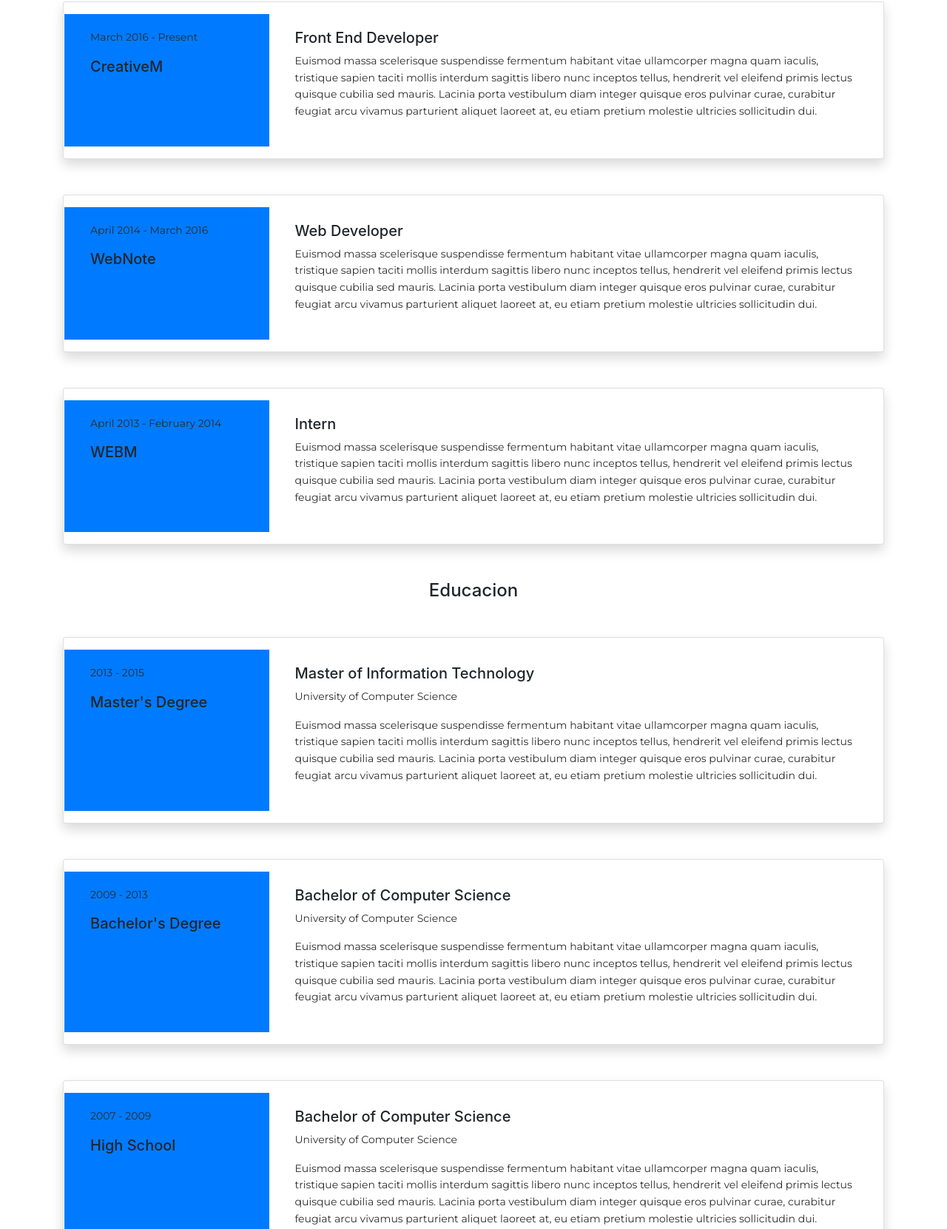
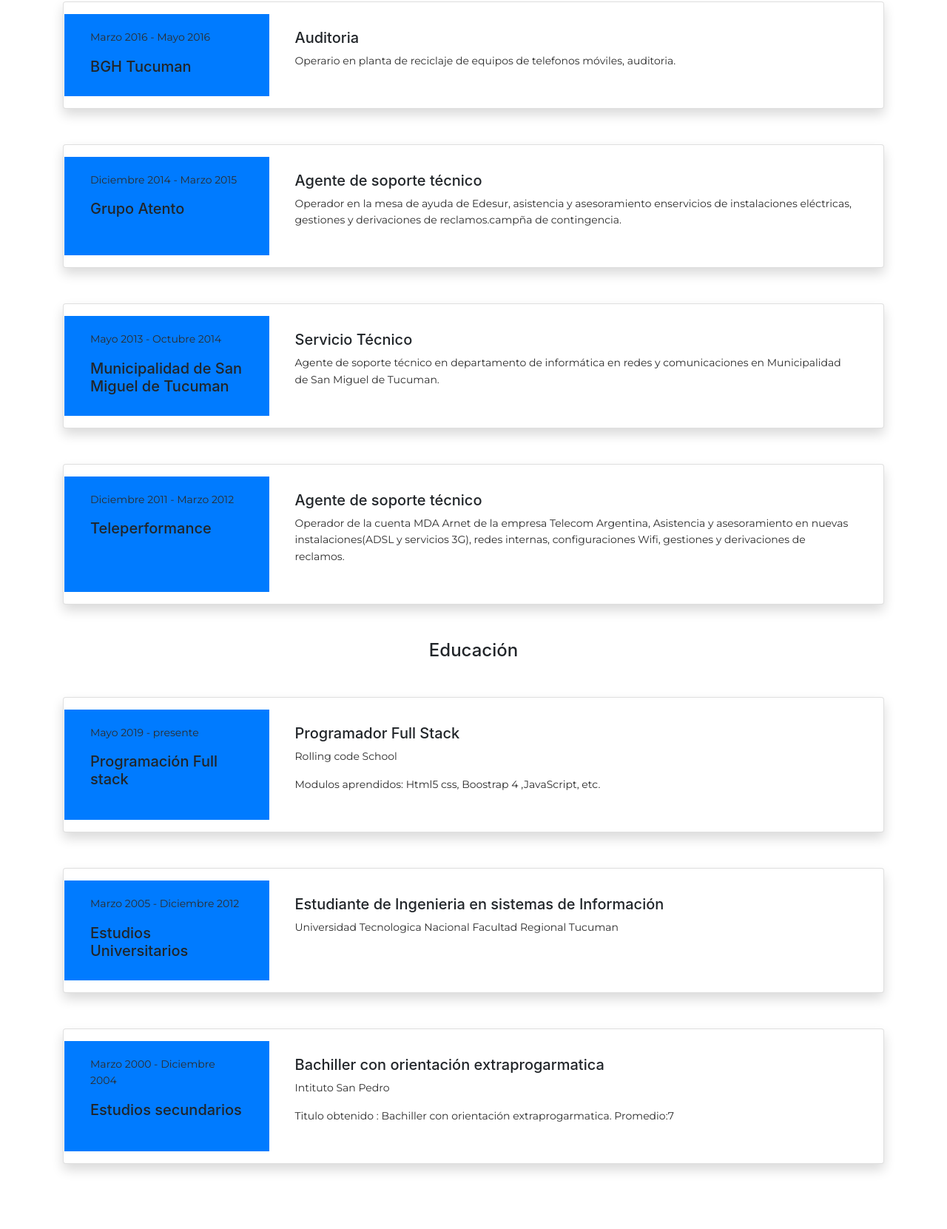
Before and after one commit to MyriamGramajo/MyriamGramajo.github.io, a plain HTML site: page index.html in a window 1280 px wide. Shown: the part 1479-3140 px from the top of the page at 74% size. After the commit the page ends 3100 px from the top, so only its background shows below. Drawn offline with nearby package versions, Linux system fonts and the light colour scheme.

Commit message:
modificacion de estudios y experiencia laboral

```diff
--- a/index.html
+++ b/index.html
@@ -98,10 +98,9 @@
                         <div class="col-md-6">
                             <div class="progress-container progress-secondary"><span class="progress-badge">HTML</span>
                                 <div class="progress">
-                                    <div class="progress-bar "
-                                        data-aos="progress-full" data-aos-offset="10" data-aos-duration="2000"
-                                        role="progressbar" aria-valuenow="60" aria-valuemin="0" aria-valuemax="100"
-                                        style="width: 80%;"></div>
+                                    <div class="progress-bar " data-aos="progress-full" data-aos-offset="10"
+                                        data-aos-duration="2000" role="progressbar" aria-valuenow="60" aria-valuemin="0"
+                                        aria-valuemax="100" style="width: 80%;"></div>
                                     <span class="progress-value">80%</span>
                                 </div>
                             </div>
@@ -109,10 +108,10 @@
                         <div class="col-md-6">
                             <div class="progress-container progress-primary"><span class="progress-badge">CSS</span>
                                 <div class="progress">
-                                    <div class="progress-bar "
-                                        data-aos="progress-full" data-aos-offset="10" data-aos-duration="2000"
-                                        role="progressbar" aria-valuenow="60" aria-valuemin="0" aria-valuemax="100"
-                                        style="width: 75%;"></div><span class="progress-value">75%</span>
+                                    <div class="progress-bar " data-aos="progress-full" data-aos-offset="10"
+                                        data-aos-duration="2000" role="progressbar" aria-valuenow="60" aria-valuemin="0"
+                                        aria-valuemax="100" style="width: 75%;"></div><span
+                                        class="progress-value">75%</span>
                                 </div>
                             </div>
                         </div>
@@ -122,20 +121,20 @@
                             <div class="progress-container progress-primary"><span
                                     class="progress-badge">JavaScript</span>
                                 <div class="progress">
-                                    <div class="progress-bar "
-                                        data-aos="progress-full" data-aos-offset="10" data-aos-duration="2000"
-                                        role="progressbar" aria-valuenow="60" aria-valuemin="0" aria-valuemax="100"
-                                        style="width: 60%;"></div><span class="progress-value">60%</span>
+                                    <div class="progress-bar " data-aos="progress-full" data-aos-offset="10"
+                                        data-aos-duration="2000" role="progressbar" aria-valuenow="60" aria-valuemin="0"
+                                        aria-valuemax="100" style="width: 60%;"></div><span
+                                        class="progress-value">60%</span>
                                 </div>
                             </div>
                         </div>
                         <div class="col-md-6">
                             <div class="progress-container progress-primary"><span class="progress-badge">SASS</span>
                                 <div class="progress">
-                                    <div class="progress-bar"
-                                        data-aos="progress-full" data-aos-offset="10" data-aos-duration="2000"
-                                        role="progressbar" aria-valuenow="60" aria-valuemin="0" aria-valuemax="100"
-                                        style="width: 20%;"></div><span class="progress-value">20%</span>
+                                    <div class="progress-bar" data-aos="progress-full" data-aos-offset="10"
+                                        data-aos-duration="2000" role="progressbar" aria-valuenow="60" aria-valuemin="0"
+                                        aria-valuemax="100" style="width: 20%;"></div><span
+                                        class="progress-value">20%</span>
                                 </div>
                             </div>
                         </div>
@@ -145,10 +144,10 @@
                             <div class="progress-container progress-primary"><span
                                     class="progress-badge">Bootstrap</span>
                                 <div class="progress">
-                                    <div class="progress-bar"
-                                        data-aos="progress-full" data-aos-offset="10" data-aos-duration="2000"
-                                        role="progressbar" aria-valuenow="60" aria-valuemin="0" aria-valuemax="100"
-                                        style="width: 75%;"></div><span class="progress-value">75%</span>
+                                    <div class="progress-bar" data-aos="progress-full" data-aos-offset="10"
+                                        data-aos-duration="2000" role="progressbar" aria-valuenow="60" aria-valuemin="0"
+                                        aria-valuemax="100" style="width: 75%;"></div><span
+                                        class="progress-value">75%</span>
                                 </div>
                             </div>
                         </div>
@@ -156,10 +155,10 @@
                             <div class="progress-container progress-primary"><span
                                     class="progress-badge">Photoshop</span>
                                 <div class="progress">
-                                    <div class="progress-bar"
-                                        data-aos="progress-full" data-aos-offset="10" data-aos-duration="2000"
-                                        role="progressbar" aria-valuenow="60" aria-valuemin="0" aria-valuemax="100"
-                                        style="width: 30%;"></div><span class="progress-value">30%</span>
+                                    <div class="progress-bar" data-aos="progress-full" data-aos-offset="10"
+                                        data-aos-duration="2000" role="progressbar" aria-valuenow="60" aria-valuemin="0"
+                                        aria-valuemax="100" style="width: 30%;"></div><span
+                                        class="progress-value">30%</span>
                                 </div>
                             </div>
                         </div>
@@ -221,43 +220,59 @@
                     <div class="col-md-3 bg-primary aos-init aos-animate" data-aos="fade-right" data-aos-offset="50"
                         data-aos-duration="500">
                         <div class="card-body cc-experience-header">
-                            <p>March 2016 - Present</p>
-                            <div class="h5">CreativeM</div>
+                            <p>Marzo 2016 - Mayo 2016</p>
+                            <div class="h5">BGH Tucuman</div>
                         </div>
                     </div>
                     <div class="col-md-9 aos-init aos-animate" data-aos="fade-left" data-aos-offset="50"
                         data-aos-duration="500">
                         <div class="card-body">
-                            <div class="h5">Front End Developer</div>
-                            <p>Euismod massa scelerisque suspendisse fermentum habitant vitae ullamcorper magna quam
-                                iaculis, tristique sapien taciti mollis interdum sagittis libero nunc inceptos
-                                tellus, hendrerit vel eleifend primis lectus quisque cubilia sed mauris. Lacinia
-                                porta vestibulum diam integer quisque eros pulvinar curae, curabitur feugiat arcu
-                                vivamus parturient aliquet laoreet at, eu etiam pretium molestie ultricies
-                                sollicitudin dui.</p>
+                            <div class="h5">Auditoria</div>
+                            <p>Operario en planta de reciclaje de equipos de telefonos móviles, auditoria.
+                            </p>
                         </div>
                     </div>
                 </div>
             </div>
+
+            <div class="card shadow my-5 p-3 mb-5 bg-white rounded">
+                <div class="row ">
+                    <div class="col-md-3 bg-primary aos-init aos-animate" data-aos="fade-right" data-aos-offset="50"
+                        data-aos-duration="500">
+                        <div class="card-body cc-experience-header">
+                            <p>Diciembre 2014 - Marzo 2015</p>
+                            <div class="h5">Grupo Atento</div>
+                        </div>
+                    </div>
+                    <div class="col-md-9 aos-init aos-animate" data-aos="fade-left" data-aos-offset="50"
+                        data-aos-duration="500">
+                        <div class="card-body">
+                            <div class="h5">Agente de soporte técnico</div>
+                            <p>Operador en la mesa de ayuda de Edesur, asistencia y asesoramiento enservicios de
+                                instalaciones eléctricas, gestiones y derivaciones de reclamos.campña de contingencia.
+                            </p>
+                        </div>
+                    </div>
+                </div>
+            </div>
+
+
+
             <div class="card my-3 shadow my-5 p-3 mb-5 bg-white rounded">
                 <div class="row">
                     <div class="col-md-3 bg-primary aos-init aos-animate" data-aos="fade-right" data-aos-offset="50"
                         data-aos-duration="500">
                         <div class="card-body cc-experience-header">
-                            <p>April 2014 - March 2016</p>
-                            <div class="h5">WebNote</div>
+                            <p>Mayo 2013 - Octubre 2014</p>
+                            <div class="h5">Municipalidad de San Miguel de Tucuman</div>
                         </div>
                     </div>
                     <div class="col-md-9 aos-init aos-animate" data-aos="fade-left" data-aos-offset="50"
                         data-aos-duration="500">
                         <div class="card-body">
-                            <div class="h5">Web Developer</div>
-                            <p>Euismod massa scelerisque suspendisse fermentum habitant vitae ullamcorper magna quam
-                                iaculis, tristique sapien taciti mollis interdum sagittis libero nunc inceptos
-                                tellus, hendrerit vel eleifend primis lectus quisque cubilia sed mauris. Lacinia
-                                porta vestibulum diam integer quisque eros pulvinar curae, curabitur feugiat arcu
-                                vivamus parturient aliquet laoreet at, eu etiam pretium molestie ultricies
-                                sollicitudin dui.</p>
+                            <div class="h5">Servicio Técnico</div>
+                            <p>Agente de soporte técnico en departamento de informática en redes y comunicaciones en
+                                Municipalidad de San Miguel de Tucuman.</p>
                         </div>
                     </div>
                 </div>
@@ -267,19 +282,16 @@
                     <div class="col-md-3 bg-primary aos-init" data-aos="fade-right" data-aos-offset="50"
                         data-aos-duration="500">
                         <div class="card-body cc-experience-header">
-                            <p>April 2013 - February 2014</p>
-                            <div class="h5">WEBM</div>
+                            <p>Diciembre 2011 - Marzo 2012</p>
+                            <div class="h5">Teleperformance</div>
                         </div>
                     </div>
                     <div class="col-md-9 aos-init" data-aos="fade-left" data-aos-offset="50" data-aos-duration="500">
                         <div class="card-body">
-                            <div class="h5">Intern</div>
-                            <p>Euismod massa scelerisque suspendisse fermentum habitant vitae ullamcorper magna quam
-                                iaculis, tristique sapien taciti mollis interdum sagittis libero nunc inceptos
-                                tellus, hendrerit vel eleifend primis lectus quisque cubilia sed mauris. Lacinia
-                                porta vestibulum diam integer quisque eros pulvinar curae, curabitur feugiat arcu
-                                vivamus parturient aliquet laoreet at, eu etiam pretium molestie ultricies
-                                sollicitudin dui.</p>
+                            <div class="h5">Agente de soporte técnico</div>
+                            <p>Operador de la cuenta MDA Arnet de la empresa Telecom Argentina, Asistencia y
+                                asesoramiento en nuevas instalaciones(ADSL y servicios 3G), redes internas,
+                                configuraciones Wifi, gestiones y derivaciones de reclamos.</p>
                         </div>
                     </div>
                 </div>
@@ -292,27 +304,22 @@
     <section>
         <div class="container">
 
-            <div class="h4 text-center mb-4 title">Educacion</div>
+            <div class="h4 text-center mb-4 title">Educación</div>
             <div class="card my-3 shadow my-5 p-3 mb-5 bg-white rounded">
                 <div class="row ">
                     <div class="col-md-3 bg-primary aos-init aos-animate" data-aos="fade-right" data-aos-offset="50"
                         data-aos-duration="500">
                         <div class="card-body cc-education-header">
-                            <p>2013 - 2015</p>
-                            <div class="h5">Master's Degree</div>
+                            <p> Mayo 2019 - presente</p>
+                            <div class="h5">Programación Full stack</div>
                         </div>
                     </div>
                     <div class="col-md-9 aos-init aos-animate" data-aos="fade-left" data-aos-offset="50"
                         data-aos-duration="500">
                         <div class="card-body">
-                            <div class="h5">Master of Information Technology</div>
-                            <p class="category">University of Computer Science</p>
-                            <p>Euismod massa scelerisque suspendisse fermentum habitant vitae ullamcorper magna quam
-                                iaculis, tristique sapien taciti mollis interdum sagittis libero nunc inceptos
-                                tellus, hendrerit vel eleifend primis lectus quisque cubilia sed mauris. Lacinia
-                                porta vestibulum diam integer quisque eros pulvinar curae, curabitur feugiat arcu
-                                vivamus parturient aliquet laoreet at, eu etiam pretium molestie ultricies
-                                sollicitudin dui.</p>
+                            <div class="h5">Programador Full Stack</div>
+                            <p class="category">Rolling code School</p>
+                            <p>Modulos aprendidos: Html5 css, Boostrap 4 ,JavaScript, etc.</p>
                         </div>
                     </div>
                 </div>
@@ -322,20 +329,15 @@
                     <div class="col-md-3 bg-primary aos-init" data-aos="fade-right" data-aos-offset="50"
                         data-aos-duration="500">
                         <div class="card-body cc-education-header">
-                            <p>2009 - 2013</p>
-                            <div class="h5">Bachelor's Degree</div>
+                            <p>Marzo 2005 - Diciembre 2012</p>
+                            <div class="h5">Estudios Universitarios</div>
                         </div>
                     </div>
                     <div class="col-md-9 aos-init" data-aos="fade-left" data-aos-offset="50" data-aos-duration="500">
                         <div class="card-body">
-                            <div class="h5">Bachelor of Computer Science</div>
-                            <p class="category">University of Computer Science</p>
-                            <p>Euismod massa scelerisque suspendisse fermentum habitant vitae ullamcorper magna quam
-                                iaculis, tristique sapien taciti mollis interdum sagittis libero nunc inceptos
-                                tellus, hendrerit vel eleifend primis lectus quisque cubilia sed mauris. Lacinia
-                                porta vestibulum diam integer quisque eros pulvinar curae, curabitur feugiat arcu
-                                vivamus parturient aliquet laoreet at, eu etiam pretium molestie ultricies
-                                sollicitudin dui.</p>
+                            <div class="h5">Estudiante de Ingenieria en sistemas de Información</div>
+                            <p class="category">Universidad Tecnologica Nacional Facultad Regional Tucuman</p>
+                            <p></p>
                         </div>
                     </div>
                 </div>
@@ -345,20 +347,17 @@
                     <div class="col-md-3 bg-primary aos-init" data-aos="fade-right" data-aos-offset="50"
                         data-aos-duration="500">
                         <div class="card-body cc-education-header">
-                            <p>2007 - 2009</p>
-                            <div class="h5">High School</div>
+                            <p>Marzo 2000 - Diciembre 2004</p>
+                            <div class="h5">Estudios secundarios</div>
                         </div>
                     </div>
                     <div class="col-md-9 aos-init" data-aos="fade-left" data-aos-offset="50" data-aos-duration="500">
                         <div class="card-body">
-                            <div class="h5">Bachelor of Computer Science</div>
-                            <p class="category">University of Computer Science</p>
-                            <p>Euismod massa scelerisque suspendisse fermentum habitant vitae ullamcorper magna quam
-                                iaculis, tristique sapien taciti mollis interdum sagittis libero nunc inceptos
-                                tellus, hendrerit vel eleifend primis lectus quisque cubilia sed mauris. Lacinia
-                                porta vestibulum diam integer quisque eros pulvinar curae, curabitur feugiat arcu
-                                vivamus parturient aliquet laoreet at, eu etiam pretium molestie ultricies
-                                sollicitudin dui.</p>
+                            <div class="h5">Bachiller con orientación extraprogarmatica</div>
+                            <p class="category">Intituto San Pedro</p>
+                            <p>Titulo obtenido : Bachiller con orientación extraprogarmatica.
+                                Promedio:7
+                            </p>
                         </div>
                     </div>
                 </div>
```
